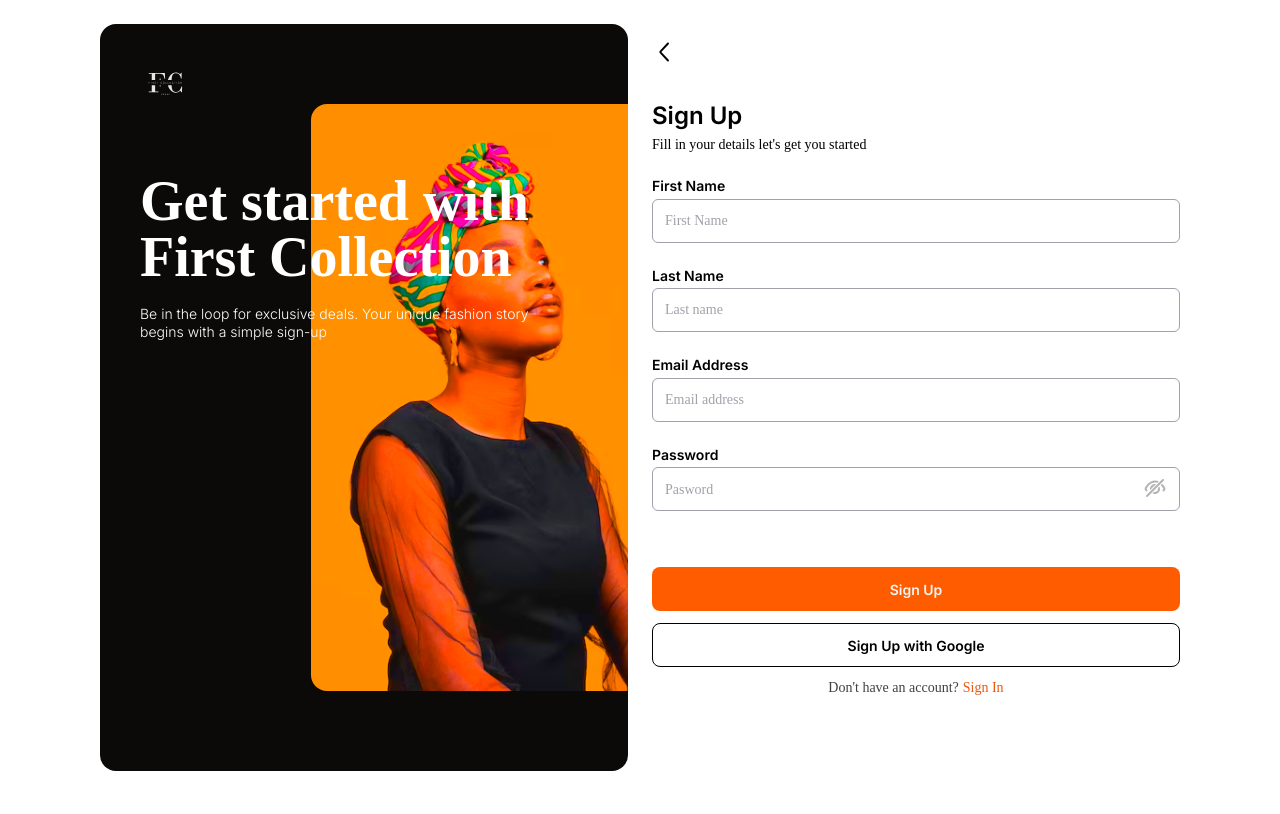
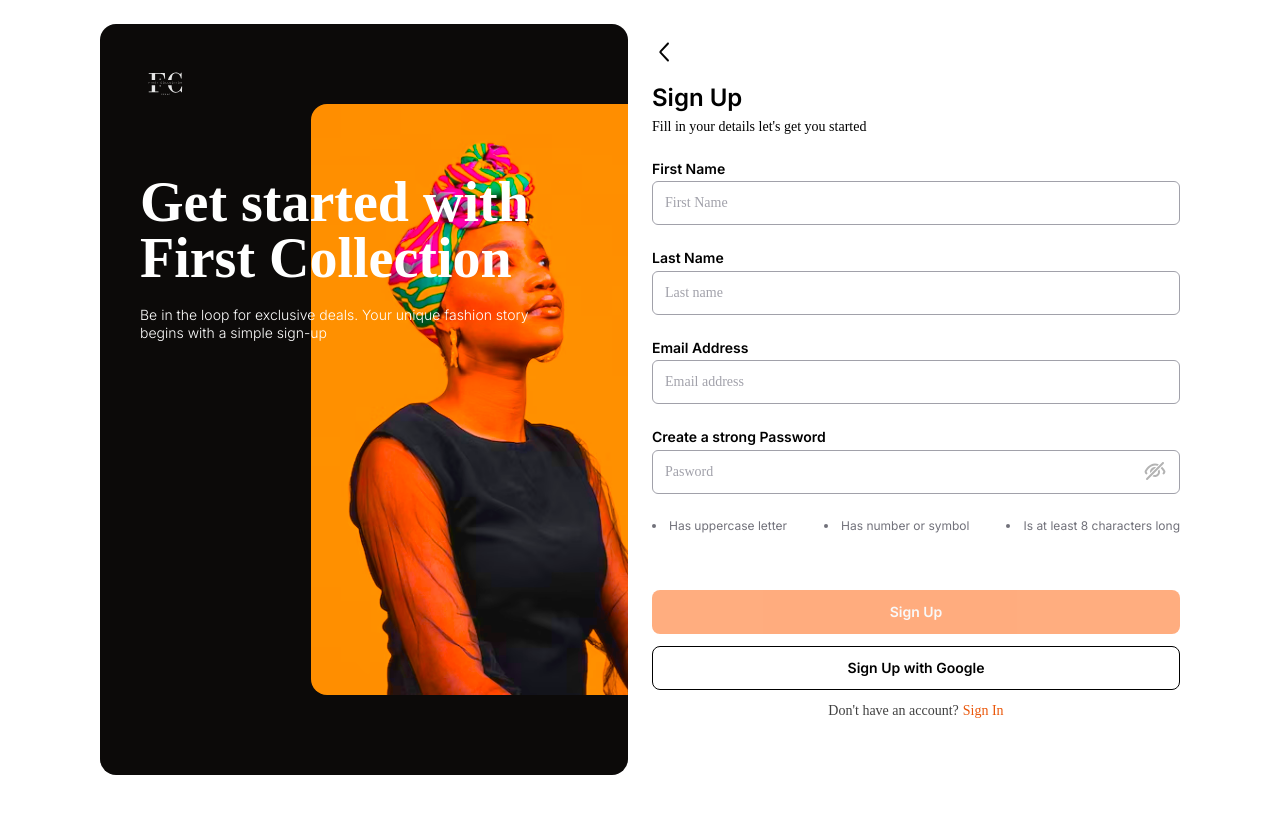
Before and after one commit to theCephas/first-collection, a Next.js app: page /auth/register in a window 1280 px wide. Shown: the top 814 px of the page. Built offline with nearby package versions, Linux system fonts and the light colour scheme; a web font is replaced by a local one.

Commit message:
Password Validation

```diff
--- a/src/app/Helpers/Helpers.tsx
+++ b/src/app/Helpers/Helpers.tsx
@@ -21,9 +21,12 @@ export const getToken = () => {
   return token;
 };
 
-// export const Token = () => {
-//   const token = document?.cookie?.substring("token=".length);
-//   localStorage.setItem("token", token);
-//   if (!token) window.location.href = "/auth/login";
-//   return token;
-// };
+export const validPassword = (str: string) => {
+  if (
+    str.length >= 8 &&
+    /\d/.test(str) &&
+    (/[!@#$%^&*]/.test(str) || /[A-Z]/.test(str))
+  ) {
+    return true;
+  } else return false;
+};
--- a/src/app/auth/register/page.tsx
+++ b/src/app/auth/register/page.tsx
@@ -11,6 +11,7 @@ import { AuthInput, AuthPasswordInput } from "../(components)/AuthInput";
 import { ToastContainer, toast } from "react-toastify";
 import "react-toastify/dist/ReactToastify.css";
 import { useRouter } from "next/navigation";
+import { validPassword } from "@/app/Helpers/Helpers";
 
 const SignUp = () => {
   const [seePassword, setSeePassword] = useState(false);
@@ -162,14 +163,61 @@ const SignUp = () => {
               inputType="password"
               val={userInput.password}
             >
-              Password
+              Create a strong Password
             </AuthPasswordInput>
+
+            {/* /\d/.test(str) */}
+            <ul
+              className="text-neutral-700 text-sm font-normal gilroy leading-tight flex flex-col sm:flex-row gap-1 sm:justify-between list-disc list-inside
+
+"
+            >
+              <li
+                className={`text-xs sm:text-center ${
+                  /[A-Z]/.test(userInput.password)
+                    ? "text-green-500"
+                    : "text-zinc-500"
+                }`}
+              >
+                Has uppercase letter
+              </li>
+              <li
+                className={`text-xs sm:text-center ${
+                  /\d/.test(userInput.password) ||
+                  /[!@#$%^&*]/.test(userInput.password)
+                    ? "text-green-500"
+                    : "text-zinc-500"
+                }`}
+              >
+                Has number or symbol
+              </li>
+              <li
+                className={`text-xs sm:text-center ${
+                  userInput.password.length >= 8
+                    ? "text-green-500"
+                    : "text-zinc-500"
+                }`}
+              >
+                Is at least 8 characters long
+              </li>
+            </ul>
 
             {/* ACTION BUTTONS */}
             <div className="w-full mt-8 flex flex-col gap-3  items-center">
-              <ButtonPrimary classes="w-full">
-                {loading ? <LoaderIcon className="animate-spin" /> : "Sign Up"}
-              </ButtonPrimary>
+              {validPassword(userInput.password) && (
+                <ButtonPrimary buttonType="submit" classes={`w-full`}>
+                  {loading ? (
+                    <LoaderIcon className="animate-spin" />
+                  ) : (
+                    "Sign Up"
+                  )}
+                </ButtonPrimary>
+              )}
+              {!validPassword(userInput.password) && (
+                <ButtonPrimary classes={`w-full opacity-50 cursor-not-allowed`}>
+                  Sign Up
+                </ButtonPrimary>
+              )}
 
               <ButtonSecondary classes="w-full">
                 {"Sign Up"} with Google
--- a/src/app/components/Buttons.tsx
+++ b/src/app/components/Buttons.tsx
@@ -3,11 +3,17 @@ import React, { ReactNode } from "react";
 interface ButtonProps {
   classes: string;
   children: ReactNode | string;
+  buttonType?: "button" | "submit" | "reset";
 }
 
-export const ButtonPrimary = ({ classes, children }: ButtonProps) => {
+export const ButtonPrimary = ({
+  classes,
+  children,
+  buttonType,
+}: ButtonProps) => {
   return (
     <button
+      type={buttonType || "button"}
       className={`h-11 flex justify-center items-center  bg-[#ff5c00] active:scale-95 active:duration-100 transform hover:bg-orange-500 active:bg-[#ff5c00] rounded-lg text-zinc-100 text-sm font-semibold gilroy leading-tight transition-colors duration-300 ${classes} `}
     >
       {children}
@@ -15,9 +21,14 @@ export const ButtonPrimary = ({ classes, children }: ButtonProps) => {
   );
 };
 
-export const ButtonSecondary = ({ classes, children }: ButtonProps) => {
+export const ButtonSecondary = ({
+  classes,
+  children,
+  buttonType,
+}: ButtonProps) => {
   return (
     <button
+      type={buttonType || "button"}
       className={`w-full h-11 flex justify-center items-center  rounded-lg border border-black active:scale-75 active:duration-100 transform hover:border-neutral-700 text-black hover:text-neutral-700 active:text-white active:bg-black text-sm font-semibold gilroy leading-tight transition-colors duration-300 ${classes}`}
     >
       {children}
```
